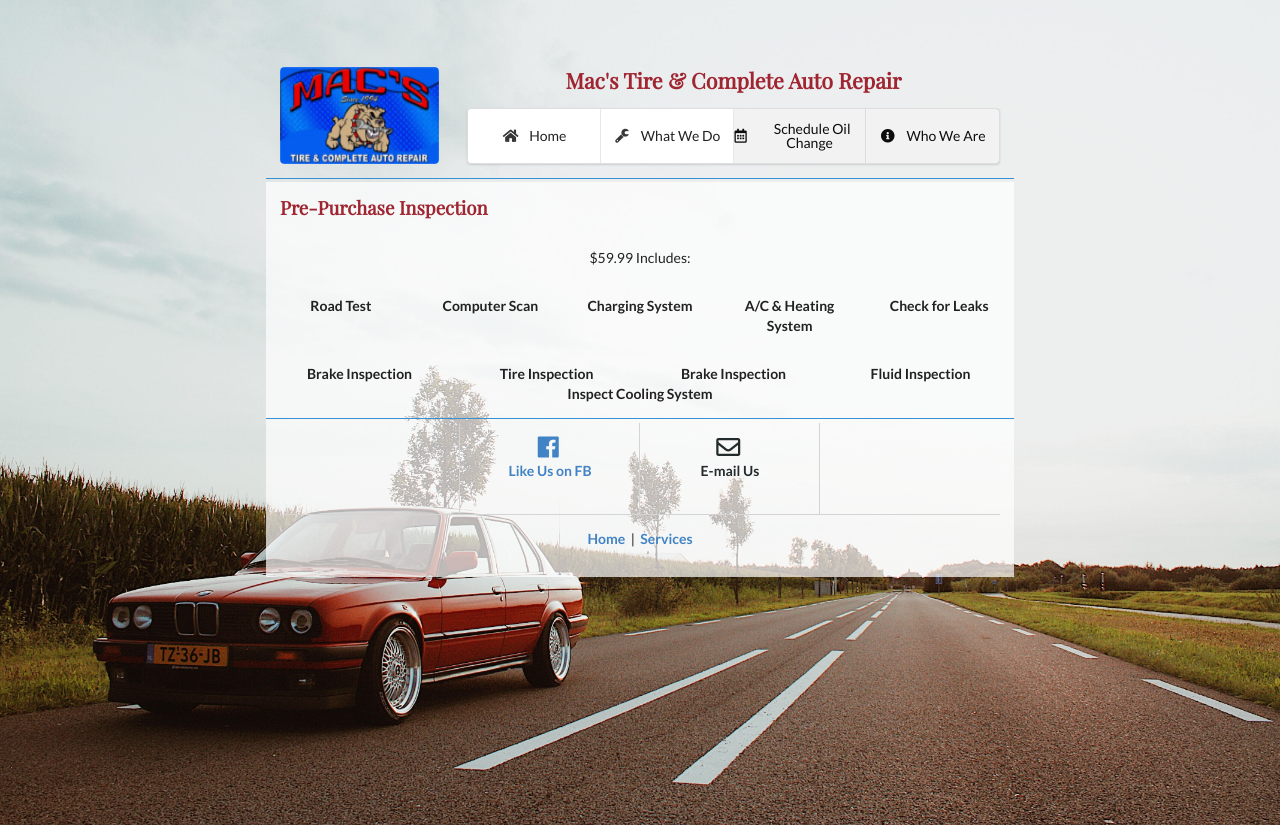
After one commit to khdc-me/ws-macstucson, a Django app: page /services/prepurchase-ins/ in a window 1280 px wide. The commit adds this page. Run offline with Django 3.2, Linux system fonts and the light colour scheme; some libraries are stand-ins or nearby versions.

Commit message:
Create prepurchase pg

```diff
--- a/website/pages/urls.py
+++ b/website/pages/urls.py
@@ -9,5 +9,6 @@ urlpatterns = [
     path('services/suspension-services/', views.suspension_services, name='suspension-services'),
     path('services/tires-wheels/', views.tires_wheels, name='tires-wheels'),
     path('services/road-trip/', views.road_trip, name='road-trip'),
+    path('services/prepurchase-ins/', views.prepurchase_ins, name='prepurchase-ins'),
     path('', views.home, name='home'),
 ]
--- a/website/pages/views.py
+++ b/website/pages/views.py
@@ -43,6 +43,11 @@ def road_trip(request):
     return render(request, 'services/road-trip.html', {'pg_name': pg_name})
 
 
+def prepurchase_ins(request):
+    pg_name = 'prepurchase-ins'
+    return render(request, 'services/prepurchase-ins.html', {'pg_name': pg_name})
+
+
 def check_is_open():
     from django.utils import timezone
 
--- /dev/null
+++ b/website/templates/pages/services/prepurchase-ins.html
@@ -0,0 +1,148 @@
+{% extends '_base.html' %}
+
+{% load static %}
+
+{% block pg_title %}Pre-Purchase Inspection{% endblock %}
+
+{% block pg_content %}
+<!-- START TINY -->
+<div id="tiny-info-container-grid" class="ui grid">
+  <div class="one column row">
+    <div class="column">
+      <h2>Pre-Purchase Inspection</h2>
+    </div>
+  </div>
+  <div class="one column row">
+    <div class="column">
+      $59.99 | Includes:
+    </div>
+    <div class="column">
+      <ul class="ui middle aligned selection list">
+        <div class="item">
+          <i class="angle right icon"></i>
+          <div class="content">
+            <div class="header">Road Test</div>
+          </div>
+        </div>
+        <div class="item">
+          <i class="angle right icon"></i>
+          <div class="content">
+            <div class="header">Computer Scan</div>
+          </div>
+        </div>
+        <div class="item">
+          <i class="angle right icon"></i>
+          <div class="content">
+            <div class="header">Charging System</div>
+          </div>
+        </div>
+        <div class="item">
+          <i class="angle right icon"></i>
+          <div class="content">
+            <div class="header">A/C &amp; Heating System</div>
+          </div>
+        </div>
+        <div class="item">
+          <i class="angle right icon"></i>
+          <div class="content">
+            <div class="header">Check for Leaks</div>
+          </div>
+        </div>
+        <div class="item">
+          <i class="angle right icon"></i>
+          <div class="content">
+            <div class="header">Tire Inspection</div>
+          </div>
+        </div>
+        <div class="item">
+          <i class="angle right icon"></i>
+          <div class="content">
+            <div class="header">Brake Inspection</div>
+          </div>
+        </div>
+        <div class="item">
+          <i class="angle right icon"></i>
+          <div class="content">
+            <div class="header">Fluid Inspection</div>
+          </div>
+        </div>
+        <div class="item">
+          <i class="angle right icon"></i>
+          <div class="content">
+            <div class="header">Inspect Cooling System</div>
+          </div>
+        </div>
+      </ul>
+    </div>
+  </div>
+</div>
+<!-- END TINY -->
+<!-- START MONITOR -->
+<div id="monitor-info-container-grid" class="ui center aligned grid">
+  <div class="one column row">
+    <div class="column">
+      <h2>Pre-Purchase Inspection</h2>
+    </div>
+  </div>
+  <div class="one column row">
+    <div class="column">
+      $59.99 Includes:
+    </div>
+  </div>
+  <div id="monitor-services-row1" class="five column row">
+    <div class="column">
+      <div class="content">
+        <div class="header"><strong>Road Test</strong></div>
+      </div>
+    </div>
+    <div class="column">
+      <div class="content">
+        <div class="header"><strong>Computer Scan</strong></div>
+      </div>
+    </div>
+    <div class="column">
+      <div class="content">
+        <div class="header"><strong>Charging System</strong></div>
+      </div>
+    </div>
+    <div class="column">
+      <div class="content">
+        <div class="header"><strong>A/C &amp; Heating System</strong></div>
+      </div>
+    </div>
+    <div class="column">
+      <div class="content">
+        <div class="header"><strong>Check for Leaks</strong></div>
+      </div>
+    </div>
+  </div>
+  <div class="four column row">
+    <div class="column">
+      <div class="content">
+        <div class="header"><strong>Brake Inspection</strong></div>
+      </div>
+    </div>
+    <div class="column">
+      <div class="content">
+        <div class="header"><strong>Tire Inspection</strong></div>
+      </div>
+    </div>
+    <div class="column">
+      <div class="content">
+        <div class="header"><strong>Brake Inspection</strong></div>
+      </div>
+    </div>
+    <div class="column">
+      <div class="content">
+        <div class="header"><strong>Fluid Inspection</strong></div>
+      </div>
+    </div>
+    <div class="column">
+      <div class="content">
+        <div class="header"><strong>Inspect Cooling System</strong></div>
+      </div>
+    </div>
+  </div>
+</div> <!-- close 'monitor-info-container-grid' -->
+<!-- END MONITOR -->
+{% endblock %}
```
Also changed, not shown: website/templates/pages/services.html (+4 -3 lines), website/static/pages/images/preowned-vehicle.jpg (added).
